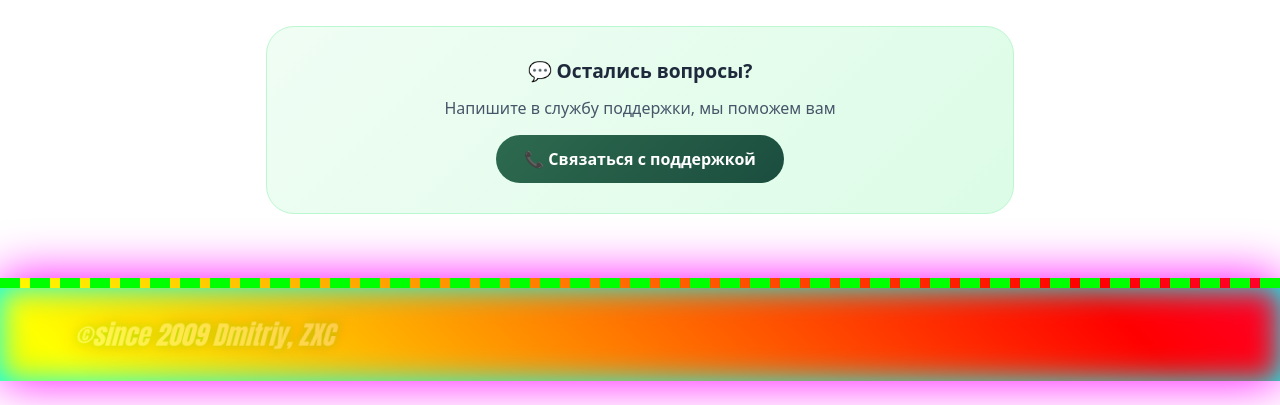
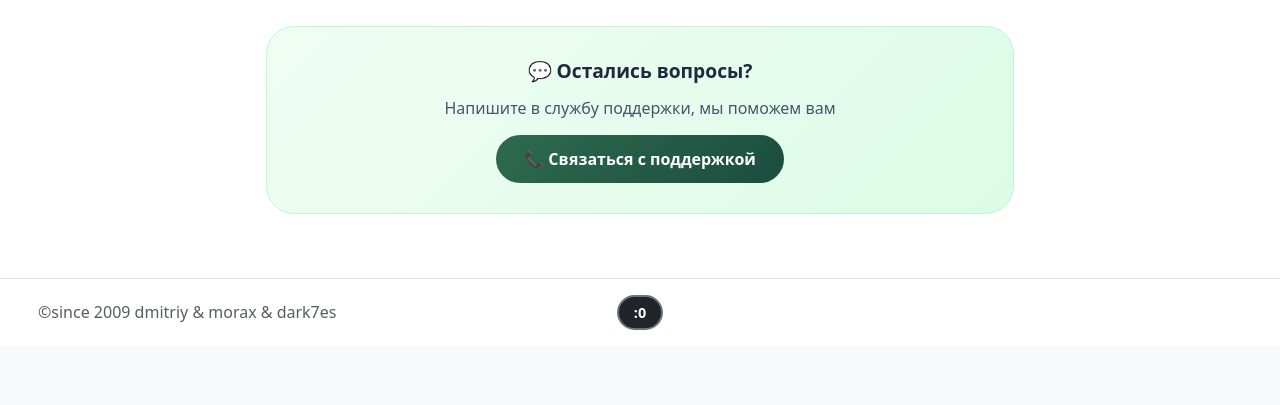
Before and after one commit to ownermorax/Usazd, a Django app: page /balance/ in a window 1280 px wide. Shown: the part 1941-2346 px from the top of the page. After the commit the page ends 2271 px from the top, so only its background shows below. Run offline with Django 5.2, Linux system fonts and the light colour scheme; parts of the project's set-up code (start-up, migrations or seed data) failed here and were passed over.

Commit message:
fixed footer

```diff
--- a/main/templates/base.html
+++ b/main/templates/base.html
@@ -119,7 +119,7 @@
     {% block content %}
     {% endblock %}
 
-    <footer>{% include 'footer.html' %}</footer>
+
 </div>
 
 <script src="https://cdn.jsdelivr.net/npm/bootstrap@5.3.8/dist/js/bootstrap.bundle.min.js"
@@ -147,4 +147,5 @@
     {% block js_code %} {% endblock %}
 
 </body>
+<footer>{% include 'footer.html' %}</footer>
 </html>
--- a/main/templates/footer.html
+++ b/main/templates/footer.html
@@ -1,86 +1,126 @@
 <style>
+/* --- ОБЫЧНЫЕ СТИЛИ (ПО УМОЛЧАНИЮ) --- */
 .crazy-neon-footer {
-    background: linear-gradient(45deg, #ff00ff, #00ffff, #00ff00, #ffff00, #ff0000, #ff00ff);
-    background-size: 400% 400%;
+    transition: all 0.3s ease;
+}
+.crazy-text {
+    transition: all 0.3s ease;
+}
+.crazy-logo svg, .crazy-icon svg {
+    transition: fill 0.3s ease;
+}
+
+/* Стили для кнопки переключения */
+.toggle-trash-btn {
+    background: #212529;
+    color: #fff;
+    border: 2px solid #6c757d;
+    padding: 5px 15px;
+    font-size: 0.9rem;
+    font-weight: bold;
+    border-radius: 20px;
+    cursor: pointer;
+    transition: all 0.2s ease;
+    z-index: 999;
+}
+.toggle-trash-btn:hover {
+    background: #343a40;
+    border-color: #fff;
+}
+
+/* --- ВЫРВИГЛАЗНЫЙ РЕЖИМ (включается через класс .active-trash) --- */
+.active-trash.crazy-neon-footer {
+    background: linear-gradient(45deg, #ff00ff, #00ffff, #00ff00, #ffff00, #ff0000, #ff00ff) !important;
+    background-size: 400% 400% !important;
     animation: rainbowBackground 1.5s linear infinite !important;
     border-top: 10px dashed #00ff00 !important;
-    box-shadow: 0 0 50px #ff00ff, inset 0 0 30px #00ffff;
+    box-shadow: 0 0 50px #ff00ff, inset 0 0 30px #00ffff !important;
     padding: 25px !important;
     overflow: hidden;
 }
 
-.crazy-text {
+.active-trash .crazy-text {
     font-family: "Impact", "Arial Black", sans-serif !important;
     font-size: 1.8rem !important;
     font-weight: bold !important;
     color: #fff !important;
-    text-shadow: 0 0 10px #00ff00, 0 0 20px #ff0000, 0 0 30px #ffff00;
-    animation: blinkText 0.3s ease-in-out infinite alternate;
+    text-shadow: 0 0 10px #00ff00, 0 0 20px #ff0000, 0 0 30px #ffff00 !important;
+    animation: blinkText 0.3s ease-in-out infinite alternate !important;
     display: inline-block;
 }
 
-.crazy-logo svg {
+.active-trash .crazy-logo svg {
     fill: #ffff00 !important;
-    filter: drop-shadow(0 0 15px #00ffff) drop-shadow(0 0 30px #ff00ff);
-    animation: spin 0.8s linear infinite;
+    filter: drop-shadow(0 0 15px #00ffff) drop-shadow(0 0 30px #ff00ff) !important;
+    animation: spin 0.8s linear infinite !important;
 }
 
-.crazy-icon svg {
-    filter: drop-shadow(0 0 20px #ff00ff) drop-shadow(0 0 40px #00ffff);
-    animation: spinReverse 0.5s infinite linear, changeColor 0.8s infinite linear;
+.active-trash .crazy-icon svg {
+    filter: drop-shadow(0 0 20px #ff00ff) drop-shadow(0 0 40px #00ffff) !important;
+    animation: spinReverse 0.5s infinite linear, changeColor 0.8s infinite linear !important;
 }
 
+/* Кнопка в режиме трэша */
+.active-trash .toggle-trash-btn {
+    background: #ffff00 !important;
+    color: #ff00ff !important;
+    border: 5px double #00ffff !important;
+    font-size: 1.2rem !important;
+    animation: spin 2s linear infinite, changeColor 0.5s infinite linear !important;
+}
 
+/* --- АНИМАЦИИ --- */
 @keyframes rainbowBackground {
     0% { background-position: 0% 50%; }
     50% { background-position: 100% 50%; }
     100% { background-position: 0% 50%; }
 }
-
 @keyframes blinkText {
     0% { opacity: 0.3; transform: scale(0.9) skewX(-15deg); color: #ff00ff; }
     100% { opacity: 1; transform: scale(1.2) skewX(15deg); color: #ffff00; }
 }
-
 @keyframes spin {
     0% { transform: rotate(0deg); }
     100% { transform: rotate(360deg); }
 }
-
 @keyframes spinReverse {
     0% { transform: rotate(360deg) scale(0.8); }
     50% { transform: rotate(180deg) scale(1.6); }
     100% { transform: rotate(0deg) scale(0.8); }
 }
-
 @keyframes changeColor {
-    0% { fill: #00ffff; }
-    25% { fill: #ff00ff; }
-    50% { fill: #ffff00; }
-    75% { fill: #00ff00; }
-    100% { fill: #ff0000; }
+    0% { fill: #00ffff; color: #00ffff; }
+    25% { fill: #ff00ff; color: #ff00ff; }
+    50% { fill: #ffff00; color: #ffff00; }
+    75% { fill: #00ff00; color: #00ff00; }
+    100% { fill: #ff0000; color: #ff0000; }
 }
 </style>
 
-<footer class="d-flex flex-wrap justify-content-between align-items-center py-3 my-4 border-top crazy-neon-footer">
+<footer id="mainFooter" class="d-flex flex-wrap justify-content-between align-items-center py-3 my-4 border-top crazy-neon-footer">
     <div class="col-md-4 d-flex align-items-center">
-        <a href="/" class="mb-3 me-2 mb-md-0 text-decoration-none lh-1 crazy-logo" aria-label="Bootstrap">
+        <a href="/" class="mb-3 me-2 mb-md-0 text-body-secondary text-decoration-none lh-1 crazy-logo" aria-label="Bootstrap">
             <svg class="bi" width="30" height="24" aria-hidden="true">
                 <use xlink:href="#bootstrap"></use>
             </svg>
         </a>
-        <span class="mb-3 mb-md-0 crazy-text">©since 2009 Dmitriy, ZXC</span>
+        <span class="mb-3 mb-md-0 text-body-secondary crazy-text">©since 2009 dmitriy & morax & dark7es</span>
     </div>
+
+    <div class="col-md-4 d-flex justify-content-center my-2 my-md-0">
+        <button type="button" class="toggle-trash-btn" onclick="toggleTrashMode()">:0</button>
+    </div>
+
     <ul class="nav col-md-4 justify-content-end list-unstyled d-flex">
         <li class="ms-3">
-            <a class="crazy-icon" href="#" aria-label="Instagram">
+            <a class="text-body-secondary crazy-icon" href="#" aria-label="Instagram">
                 <svg class="bi" width="24" height="24" aria-hidden="true">
                     <use xlink:href="#telegram"></use>
                 </svg>
             </a>
         </li>
         <li class="ms-3">
-            <a class="crazy-icon" href="#" aria-label="Facebook">
+            <a class="text-body-secondary crazy-icon" href="#" aria-label="Facebook">
                 <svg class="bi" width="24" height="24">
                     <use xlink:href="#facebook"></use>
                 </svg>
@@ -88,3 +128,26 @@
         </li>
     </ul>
 </footer>
+
+<script>
+function toggleTrashMode() {
+    const footer = document.getElementById('mainFooter');
+    const btn = footer.querySelector('.toggle-trash-btn');
+
+    footer.classList.toggle('active-trash');
+
+    if (footer.classList.contains('active-trash')) {
+        btn.textContent = ':0';
+        localStorage.setItem('trashMode', 'enabled');
+    } else {
+        btn.textContent = 'something';
+        localStorage.setItem('trashMode', 'disabled');
+    }
+}
+
+document.addEventListener("DOMContentLoaded", function() {
+    if (localStorage.getItem('trashMode') === 'enabled') {
+        toggleTrashMode();
+    }
+});
+</script>
```
